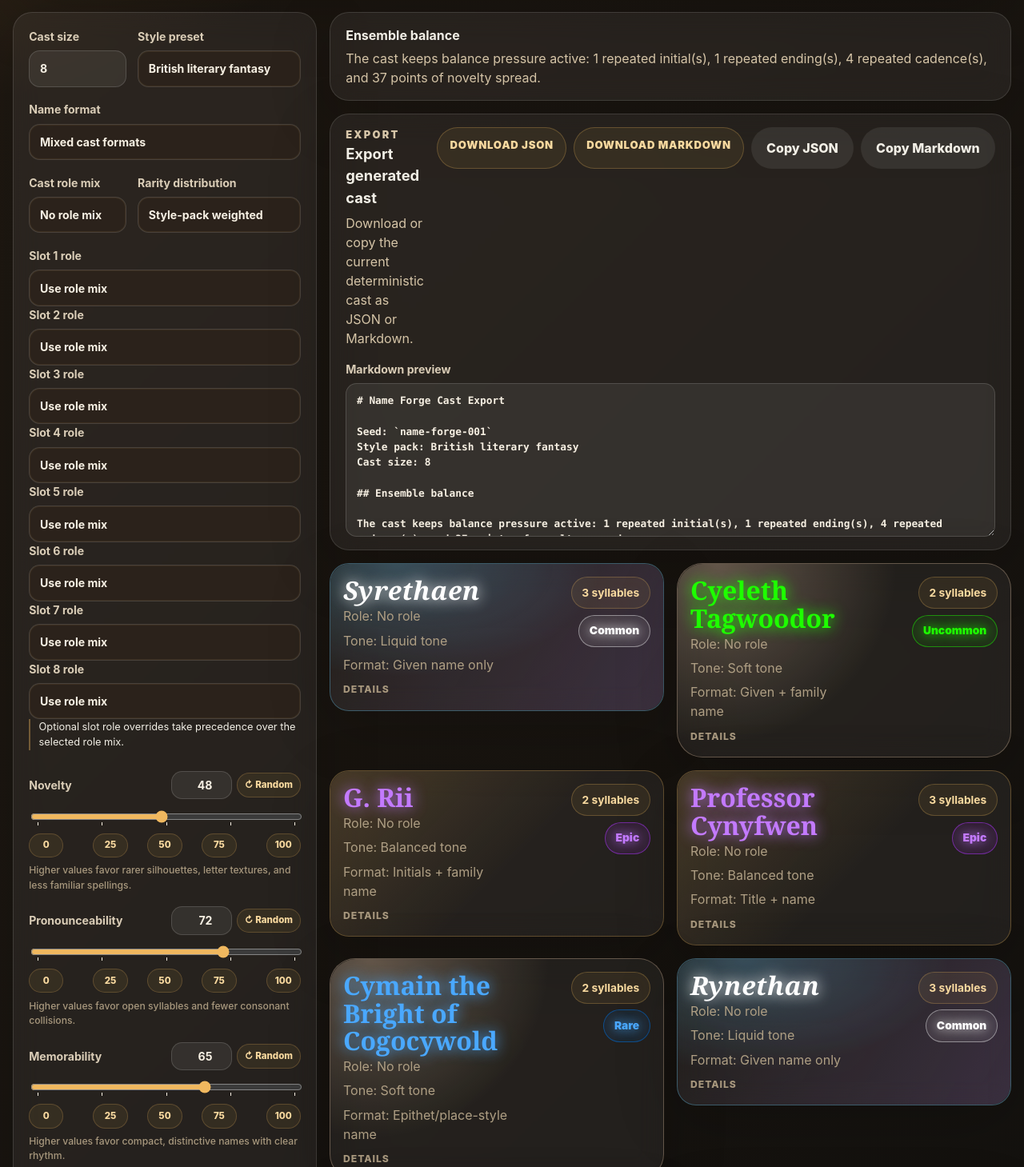
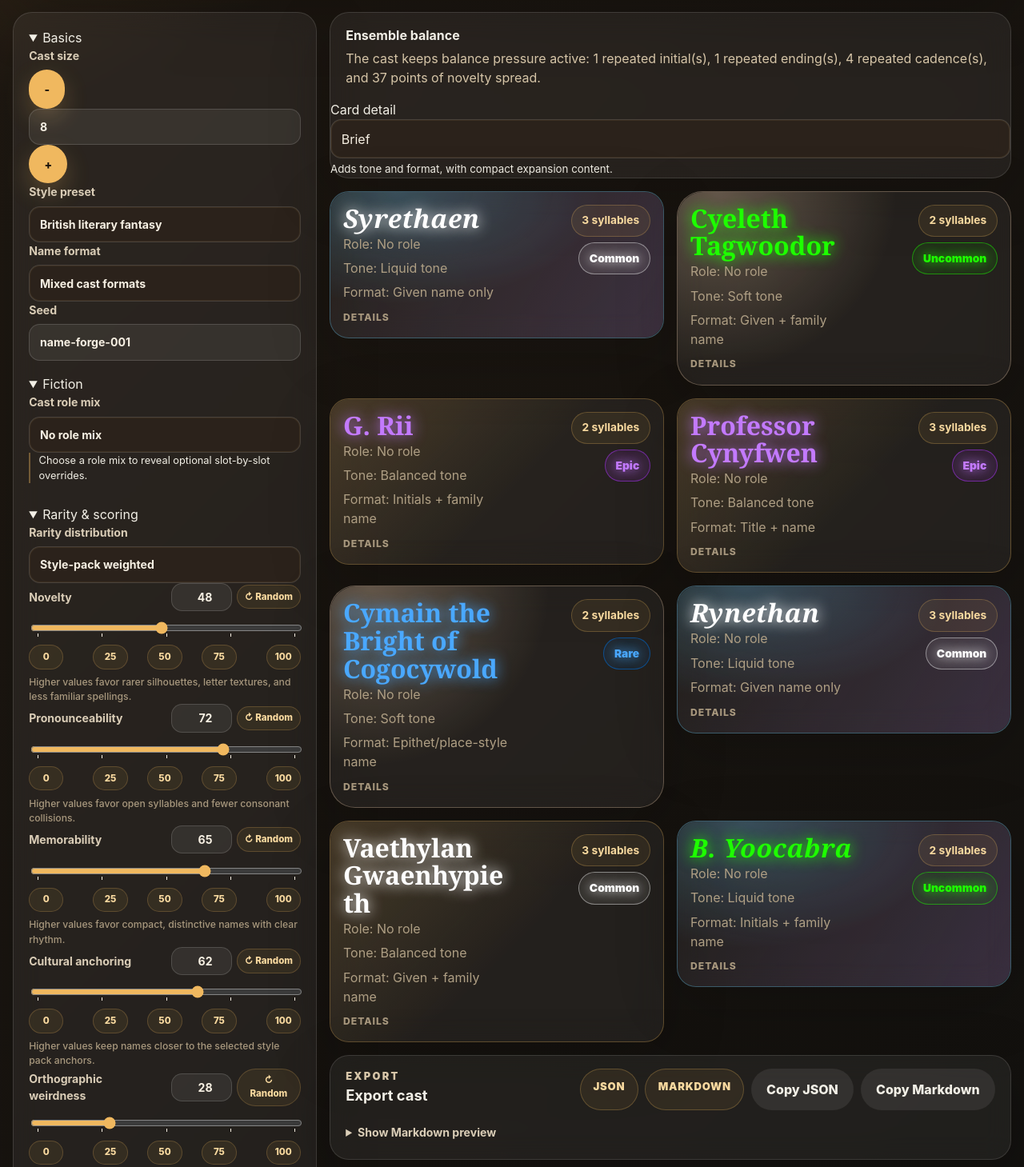
Before and after one commit to jaahay/name-forge, a React (Vite) app: page / in a window 1280 px wide. Shown: the part 391-1850 px from the top of the page at 80% size. Built offline with nearby package versions, Linux system fonts and the light colour scheme.

Commit message:
Rework generator fiction layout

```diff
--- a/src/ui/GeneratorView.tsx
+++ b/src/ui/GeneratorView.tsx
@@ -3,7 +3,7 @@ import { serializeCastAsJson, serializeCastAsMarkdown } from '../engine/export';
 import { rarityDistributionOptions } from '../engine/rarity';
 import { castRoleOptions, castRolePresetOptions } from '../engine/roles';
 import type { CastRole, CastRolePresetKind, GeneratedEnsemble, GenerationSettings, NameFormatKind, RarityDistributionPresetKind, StylePackSummary } from '../engine/types';
-import { scoreControls, type ControlKey } from './presentation';
+import { cardDensityOptions, scoreControls, type CardDensity, type ControlKey } from './presentation';
 import { ScoreControl } from './ScoreControl';
 import { NameCard } from './NameCard';
 
@@ -11,6 +11,8 @@ interface GeneratorViewProps {
   stylePacks: StylePackSummary[];
   settings: GenerationSettings;
   ensemble: GeneratedEnsemble;
+  cardDensity: CardDensity;
+  onUpdateCardDensity: (density: CardDensity) => void;
   onUpdateSetting: <K extends keyof GenerationSettings>(key: K, value: GenerationSettings[K]) => void;
   onRegenerate: (event?: FormEvent) => void;
   onRandomizeSeed: () => void;
@@ -35,6 +37,11 @@ function copyExport(value: string) {
   void navigator.clipboard?.writeText(value);
 }
 
+function clampCastSize(value: number): number {
+  if (Number.isNaN(value)) return 1;
+  return Math.max(1, Math.min(24, Math.round(value)));
+}
+
 function updateSlotRole(currentRoles: GenerationSettings['slotRoleOverrides'], index: number, role: CastRole | ''): GenerationSettings['slotRoleOverrides'] {
   const nextRoles = { ...(currentRoles ?? {}) };
   if (role === '') {
@@ -49,6 +56,8 @@ export function GeneratorView({
   stylePacks,
   settings,
   ensemble,
+  cardDensity,
+  onUpdateCardDensity,
   onUpdateSetting,
   onRegenerate,
   onRandomizeSeed,
@@ -57,7 +66,13 @@ export function GeneratorView({
 }: GeneratorViewProps) {
   const jsonExport = serializeCastAsJson(ensemble);
   const markdownExport = serializeCastAsMarkdown(ensemble);
-  const slotRoleCount = Math.max(0, Math.min(Math.round(settings.castSize), 8));
+  const castSize = clampCastSize(settings.castSize);
+  const slotRoleCount = Math.max(0, Math.min(castSize, 8));
+  const hasRoleMix = (settings.rolePreset ?? 'none') !== 'none';
+
+  function updateCastSize(value: number) {
+    onUpdateSetting('castSize', clampCastSize(value));
+  }
 
   return (
     <>
@@ -79,10 +94,16 @@ export function GeneratorView({
 
       <section className="workspace">
         <form className="controls panel" onSubmit={onRegenerate}>
-          <div className="control-row split">
+          <details className="control-section" open>
+            <summary>Basics</summary>
+            <div className="control-section-body">
               <label>
                 <span>Cast size</span>
-              <input type="number" min="1" max="24" value={settings.castSize} onChange={(event) => onUpdateSetting('castSize', Number(event.target.value))} />
+                <div className="cast-size-control">
+                  <button type="button" className="stepper-button" onClick={() => updateCastSize(castSize - 1)} aria-label="Decrease cast size">-</button>
+                  <input type="number" min="1" max="24" value={castSize} onChange={(event) => updateCastSize(Number(event.target.value))} />
+                  <button type="button" className="stepper-button" onClick={() => updateCastSize(castSize + 1)} aria-label="Increase cast size">+</button>
+                </div>
               </label>
               <label>
                 <span>Style preset</span>
@@ -90,34 +111,35 @@ export function GeneratorView({
                   {stylePacks.map((pack) => <option key={pack.id} value={pack.id}>{pack.label}</option>)}
                 </select>
               </label>
-          </div>
-
               <label>
                 <span>Name format</span>
                 <select value={settings.nameFormat ?? 'given-only'} onChange={(event) => onUpdateSetting('nameFormat', event.target.value as NameFormatKind)}>
                   {formatOptions.map((option) => <option key={option.value} value={option.value}>{option.label}</option>)}
                 </select>
               </label>
+              <label className="seed-control">
+                <span>Seed</span>
+                <input value={settings.seed} onChange={(event) => onUpdateSetting('seed', event.target.value)} />
+              </label>
+            </div>
+          </details>
 
-          <div className="control-row split">
+          <details className="control-section" open>
+            <summary>Fiction</summary>
+            <div className="control-section-body">
               <label>
                 <span>Cast role mix</span>
                 <select value={settings.rolePreset ?? 'none'} onChange={(event) => onUpdateSetting('rolePreset', event.target.value as CastRolePresetKind)}>
                   {castRolePresetOptions.map((option) => <option key={option.value} value={option.value}>{option.label}</option>)}
                 </select>
               </label>
-            <label>
-              <span>Rarity distribution</span>
-              <select value={settings.rarityDistribution ?? 'style-pack'} onChange={(event) => onUpdateSetting('rarityDistribution', event.target.value as RarityDistributionPresetKind)}>
-                {rarityDistributionOptions.map((option) => <option key={option.value} value={option.value}>{option.label}</option>)}
-              </select>
-            </label>
-          </div>
-
+              {hasRoleMix ? (
+                <details className="slot-overrides">
+                  <summary>Customize slots</summary>
                   <div className="slot-role-grid" aria-label="Slot role overrides">
                     {Array.from({ length: slotRoleCount }, (_, index) => (
                       <label key={`slot-role-${index + 1}`}>
-                <span>Slot {index + 1} role</span>
+                        <span>Slot {index + 1}</span>
                         <select
                           value={settings.slotRoleOverrides?.[index] ?? ''}
                           onChange={(event) => onUpdateSetting('slotRoleOverrides', updateSlotRole(settings.slotRoleOverrides, index, event.target.value as CastRole | ''))}
@@ -127,9 +149,24 @@ export function GeneratorView({
                         </select>
                       </label>
                     ))}
-            <p className="section-note">Optional slot role overrides take precedence over the selected role mix.</p>
+                    <p className="section-note">Slot overrides only affect selected slots and preserve the rest of the role mix.</p>
                   </div>
+                </details>
+              ) : (
+                <p className="section-note">Choose a role mix to reveal optional slot-by-slot overrides.</p>
+              )}
+            </div>
+          </details>
 
+          <details className="control-section" open>
+            <summary>Rarity & scoring</summary>
+            <div className="control-section-body">
+              <label>
+                <span>Rarity distribution</span>
+                <select value={settings.rarityDistribution ?? 'style-pack'} onChange={(event) => onUpdateSetting('rarityDistribution', event.target.value as RarityDistributionPresetKind)}>
+                  {rarityDistributionOptions.map((option) => <option key={option.value} value={option.value}>{option.label}</option>)}
+                </select>
+              </label>
               {scoreControls.map((control) => (
                 <ScoreControl
                   key={control.key}
@@ -139,11 +176,8 @@ export function GeneratorView({
                   onRandomize={onRandomizeSlider}
                 />
               ))}
-
-          <label className="seed-control">
-            <span>Seed</span>
-            <input value={settings.seed} onChange={(event) => onUpdateSetting('seed', event.target.value)} />
-          </label>
+            </div>
+          </details>
 
           <div className="actions">
             <button type="submit">Generate cast</button>
@@ -153,34 +187,42 @@ export function GeneratorView({
         </form>
 
         <section className="output" aria-live="polite">
-          <div className="ensemble-note panel">
+          <div className="output-toolbar panel">
+            <div className="ensemble-note">
               <h2>Ensemble balance</h2>
               <p>{ensemble.diagnostics.summary}</p>
+            </div>
+            <label className="density-control">
+              <span>Card detail</span>
+              <select value={cardDensity} onChange={(event) => onUpdateCardDensity(event.target.value as CardDensity)}>
+                {cardDensityOptions.map((option) => <option key={option.value} value={option.value}>{option.label}</option>)}
+              </select>
+              <small>{cardDensityOptions.find((option) => option.value === cardDensity)?.help}</small>
+            </label>
+          </div>
+
+          <div className={`name-grid card-density-${cardDensity}`}>
+            {ensemble.names.map((name) => <NameCard key={name.id} name={name} density={cardDensity} />)}
           </div>
 
           <section className="export-panel panel" aria-labelledby="export-heading">
             <div className="export-heading">
               <div>
                 <p className="eyebrow">Export</p>
-                <h2 id="export-heading">Export generated cast</h2>
-                <p>Download or copy the current deterministic cast as JSON or Markdown.</p>
+                <h2 id="export-heading">Export cast</h2>
               </div>
               <div className="export-actions" aria-label="Cast export actions">
-                <a className="export-link" download="name-forge-cast.json" href={exportHref('application/json', jsonExport)}>Download JSON</a>
-                <a className="export-link" download="name-forge-cast.md" href={exportHref('text/markdown', markdownExport)}>Download Markdown</a>
+                <a className="export-link" download="name-forge-cast.json" href={exportHref('application/json', jsonExport)}>JSON</a>
+                <a className="export-link" download="name-forge-cast.md" href={exportHref('text/markdown', markdownExport)}>Markdown</a>
                 <button type="button" className="secondary" onClick={() => copyExport(jsonExport)}>Copy JSON</button>
                 <button type="button" className="secondary" onClick={() => copyExport(markdownExport)}>Copy Markdown</button>
               </div>
             </div>
-            <label className="export-preview">
-              <span>Markdown preview</span>
-              <textarea value={markdownExport} readOnly rows={8} />
-            </label>
+            <details className="export-preview">
+              <summary>Show Markdown preview</summary>
+              <textarea value={markdownExport} readOnly rows={8} aria-label="Markdown export preview" />
+            </details>
           </section>
-
-          <div className="name-grid">
-            {ensemble.names.map((name) => <NameCard key={name.id} name={name} />)}
-          </div>
         </section>
       </section>
     </>
```
Lines whose indentation alone changed are shown as unchanged.
